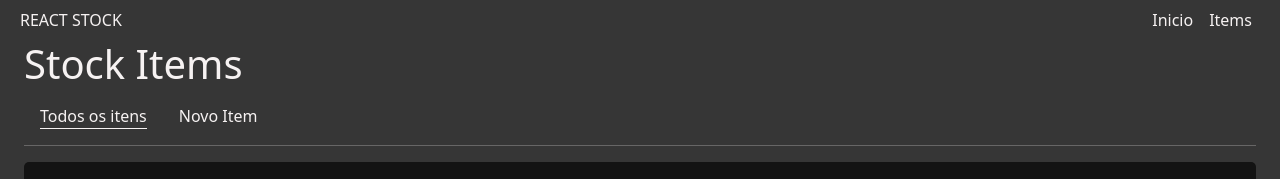
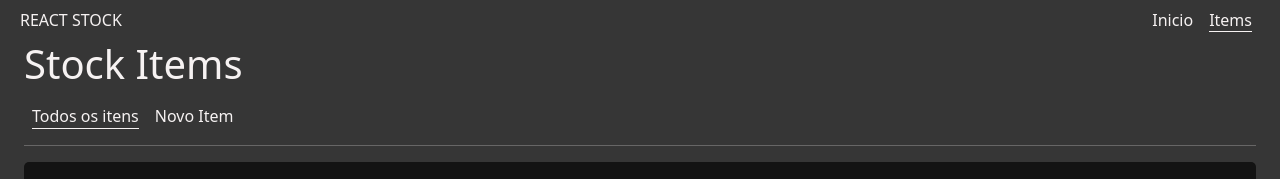
Before and after one commit to RuanPabloPionte/gestor-de-estoque, a React (Vite) app: page /Itens in a window 1280 px wide. Shown: the top 179 px of the page. Built offline with nearby package versions, Linux system fonts and the light colour scheme.

Commit message:
Implement NavLink component

```diff
--- /dev/null
+++ b/src/components/NavLink.jsx
@@ -0,0 +1,11 @@
+import { Link } from "react-router-dom";
+// eslint-disable-next-line react/prop-types
+const NavLink = ({ text, to, className }) => {
+  return (
+    <Link className={`mx-2 link ${className || " "}`} to={to}>
+      {text}
+    </Link>
+  );
+};
+
+export default NavLink;
--- a/src/pages/DefaultItem.jsx
+++ b/src/pages/DefaultItem.jsx
@@ -1,27 +1,24 @@
 import Nav from "react-bootstrap/Nav";
-import { Link, Outlet, useLocation } from "react-router-dom";
+import { Outlet, useLocation } from "react-router-dom";
 import Container from "react-bootstrap/Container";
+import NavLink from "../components/NavLink";
 
 export default function DefautItem() {
-  const location = useLocation();
+  const { pathname } = useLocation();
   return (
     <Container fluid>
       <h1 className="mb-3">Stock Items</h1>
       <Nav>
-        <Link
+        <NavLink
+          text={"Todos os itens"}
           to={"/Itens"}
-          className={`link ${location.pathname === "/Itens" ? "active" : ""}`}
-        >
-          Todos os itens
-        </Link>
-        <Link
+          className={`${pathname === "/Itens" ? "active" : ""}`}
+        ></NavLink>
+        <NavLink
+          text={"Novo Item"}
           to={"NewItem"}
-          className={`link ${
-            location.pathname === "/Itens/NewItem" ? "active" : ""
-          }`}
-        >
-          Novo Item
-        </Link>
+          className={`${pathname === "/Itens/NewItem" ? "active" : ""}`}
+        ></NavLink>
       </Nav>
       <hr />
       <Outlet />
--- a/src/pages/DefaultLayout.jsx
+++ b/src/pages/DefaultLayout.jsx
@@ -1,30 +1,27 @@
 import Nav from "react-bootstrap/Nav";
 import Container from "react-bootstrap/Container";
-import { Link, Outlet } from "react-router-dom";
+import { Outlet, useLocation } from "react-router-dom";
+import NavLink from "../components/NavLink";
 
-const crateNavLink = (text, to) => {
-  return (
-    <Link
-      className="mx-2"
-      style={{
-        textDecoration: "none",
-        color: "inherit",
-      }}
-      to={to}
-    >
-      {text}
-    </Link>
-  );
-};
+// eslint-disable-next-line react/prop-types
 
-export default function DefaultLayot() {
+export default function DefaultLayout() {
+  const { pathname } = useLocation();
   return (
     <Container fluid>
-      <Nav className="m-2 justify-content-between">
+      <Nav className="m-2 justify-content-between ">
         <div>REACT STOCK</div>
         <div>
-          {crateNavLink("Inicio", "/")}
-          {crateNavLink("Items", "Itens")}
+          <NavLink
+            text="Inicio"
+            to="/"
+            className={`${pathname === "/" ? "active" : ""}`}
+          />
+          <NavLink
+            text="Items"
+            to="/Itens"
+            className={`${pathname === "/Itens" ? "active" : ""}`}
+          />
         </div>
       </Nav>
       <Outlet />
```
